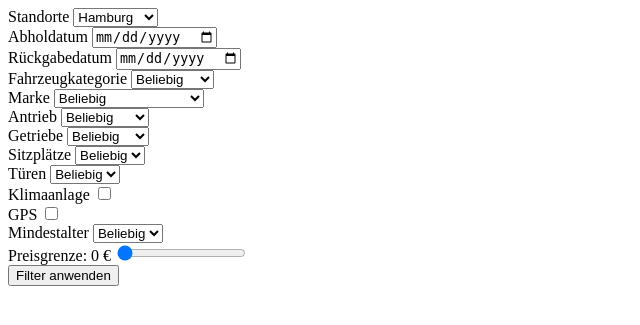
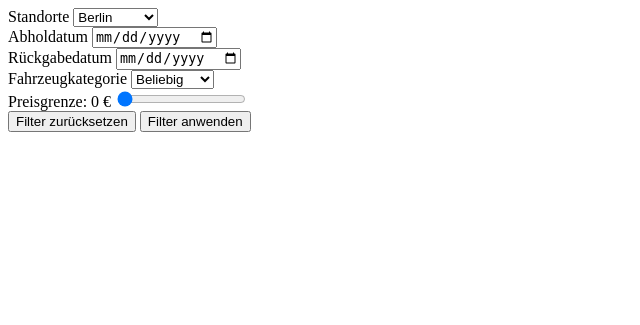
Before and after one commit to lars0705/autovermietung, a PHP site: page /filterform_list.php in a window 1280 px wide. Shown: the top 325 px of the page, without its empty margins (0-640 px from the left). Run offline with PHP 8.4, Linux system fonts and the light colour scheme.

Commit message:
Implement new filter form with dynamic location and date inputs, and update styles for consistency

```diff
--- a/components/filterform_list.php
+++ b/components/filterform_list.php
@@ -1,132 +1,61 @@
-<div class="filter_container sticky">
+<div class="filter_container fest">
   <form class="filter_form" action="product_list.php" method="GET">
     <div class="filter_group">
       <label for="location">Standorte</label>
       <select id="location" name="location">
-        <option value="berlin">Berlin</option>
-        <option value="bielefeld">Bielefeld</option>
-        <option value="bochum">Bochum</option>
-        <option value="bremen">Bremen</option>
-        <option value="dortmund">Dortmund</option>
-        <option value="dresden">Dresden</option>
-        <option value="freiburg">Freiburg</option>
-        <option value="hamburg" selected>Hamburg</option>
-        <option value="köln">Köln</option>
-        <option value="leipzig">Leipzig</option>
-        <option value="münchen">München</option>
-        <option value="nürnberg">Nürnberg</option>
-        <option value="paderborn">Paderborn</option>
-        <option value="rostock">Rostock</option>
+        <?php
+        $locations = ["berlin", "bielefeld", "bochum", "bremen", "dortmund", "dresden", "freiburg", "hamburg", "köln", "leipzig", "münchen", "nürnberg", "paderborn", "rostock"];
+        foreach ($locations as $loc) {
+          $selected = isset($_GET['location']) && $_GET['location'] == $loc ? 'selected' : '';
+          echo "<option value='$loc' $selected>" . ucfirst($loc) . "</option>";
+        }
+        ?>
       </select>
     </div>
 
     <div class="filter_group">
       <label for="pickup_date">Abholdatum</label>
-        <input type="date" id="pickup_date" name="pickup_date">
+      <input type="date" id="pickup_date" name="pickup_date" value="<?php echo isset($_GET['pickup_date']) ? $_GET['pickup_date'] : ''; ?>">
     </div>
 
     <div class="filter_group">
       <label for="return_date">Rückgabedatum</label>
-          <input type="date" id="return_date" name="return_date">
+      <input type="date" id="return_date" name="return_date" value="<?php echo isset($_GET['return_date']) ? $_GET['return_date'] : ''; ?>">
     </div>
 
     <div class="filter_group">
       <label for="category">Fahrzeugkategorie</label>
       <select id="category" name="category">
-            <option value="" selected hidden>Beliebig</option>
-            <option value="limousine">Limousine</option>
-            <option value="suv">SUV</option>
-            <option value="cabrio">Cabrio</option>
-            <option value="coupe">Coupe</option>
-            <option value="kombi">Kombi</option>
-            <option value="van">Van</option>
+        <option value="" hidden>Beliebig</option>
+        <?php
+        $categories = ["limousine", "suv", "cabrio", "coupe", "kombi", "van"];
+        foreach ($categories as $cat) {
+          $selected = isset($_GET['category']) && $_GET['category'] == $cat ? 'selected' : '';
+          echo "<option value='$cat' $selected>" . ucfirst($cat) . "</option>";
+        }
+        ?>
       </select>
     </div>
 
     <div class="filter_group">
-        <label for="brand">Marke</label>
-        <select id="brand" name="brand">
-          <option value="" selected hidden>Beliebig</option>
-          <option value="bmw">BMW</option>
-          <option value="mercedes_benz">Mercedes-Benz</option>
-          <option value="mercedes_benz_amg">Mercedes-Benz AMG</option>
-          <option value="audi">Audi</option>
-          <option value="volkswagen">Volkswagen</option>
-          <option value="jaguar">Jaguar</option>
-          <option value="range_rover">Range Rover</option>
-          <option value="maserati">Maserati</option>
-          <option value="opel">Opel</option>
-          <option value="ford">Ford</option>
-          <option value="skoda">Skoda</option>
-        </select>
+      <label for="max_price">Preisgrenze: <span id="price_value">0</span> €</label>
+      <input type="range" id="max_price" name="max_price" min="0" max="900" step="10" value="<?php echo isset($_GET['max_price']) ? $_GET['max_price'] : '0'; ?>">
     </div>
 
-      <div class="filter_group">
-          <label for="drivetrain">Antrieb</label>
-          <select id="drivetrain" name="drivetrain">
-            <option value="" selected hidden>Beliebig</option>
-            <option value="verbrenner">Verbrenner</option>
-            <option value="elektro">Elektro</option>
-          </select>
+    <button type="reset" class="reset_button">Filter zurücksetzen</button>
+    <button type="submit" class="submit_button">Filter anwenden</button>
+  </form>
 </div>
 
-      <div class="filter_group">
-          <label for="transmission">Getriebe</label>
-          <select id="transmission" name="transmission">
-            <option value="" selected hidden>Beliebig</option>
-            <option value="automatik">Automatik</option>
-            <option value="schaltung">Schaltung</option>
-          </select>
-      </div>
+<script>
+document.addEventListener("DOMContentLoaded", function () {
+    const priceSlider = document.getElementById("max_price");
+    const priceValue = document.getElementById("price_value");
 
-      <div class="filter_group">
-          <label for="seats">Sitzplätze</label>
-          <select id="seats" name="seats">
-            <option value="" selected hidden>Beliebig</option>
-            <option value="2">2</option>
-            <option value="4">4</option>
-            <option value="5">5</option>
-            <option value="7">7</option>
-            <option value="8">8</option>
-            <option value="9">9</option>
-          </select>
-      </div>
+    priceValue.textContent = priceSlider.value;
 
-      <div class="filter_group">
-        <label for="doors">Türen</label>
-        <select id="doors" name="doors">
-          <option value="" selected hidden>Beliebig</option>
-          <option value="2">2</option>
-          <option value="4">4</option>
-          <option value="5">5</option>
-        </select>
-      </div>
-
-      <div class="filter_group">
-        <label for="ac">Klimaanlage</label>
-        <input type="checkbox" id="ac" name="ac" value="true">
-      </div>
-
-      <div class="filter_group">
-        <label for="gps">GPS</label>
-        <input type="checkbox" id="gps" name="gps" value="true">
-      </div>
-
-      <div class="filter_group">
-        <label for="min_age">Mindestalter</label>
-        <select id="min_age" name="min_age">
-          <option value="" selected hidden>Beliebig</option>
-          <option value="18">18</option>
-          <option value="21">21</option>
-          <option value="25">25</option>
-        </select>
-      </div>
-
-      <div class="filter_group">
-        <label for="max_price">Preisgrenze: <span id="price value">0</span> €</label>
-        <input type="range" id="max_price" name="max_price" min="0" max="900" step="10" value="0">
-      </div>
-
-      <button type="submit" class="button">Filter anwenden</button>
-  </form>
-</div>
+    priceSlider.addEventListener("input", function () {
+        priceValue.textContent = this.value;
+    });
+});
+</script>
--- a/pages/product_list.php
+++ b/pages/product_list.php
@@ -6,6 +6,11 @@
     <title>Fahrzeugübersicht</title>
 </head>
 <body>
+<?php
+error_reporting(E_ALL);
+ini_set('display_errors', 1);
+?>
+
   <?php include '../components/header.php'; ?>
   <?php include '../components/filterform_list.php'; ?>
   <h2>Fahrzeugübersicht</h2>
--- /dev/null
+++ b/test.php
@@ -0,0 +1,3 @@
+<?php
+echo "PHP läuft!";
+?>
```
Also changed, not shown: components/filterform_index.php (+27 -0 lines), css/style.css (+28 -2 lines), pages/index.php (+1 -36 lines). Lines whose indentation alone changed are shown as unchanged.
